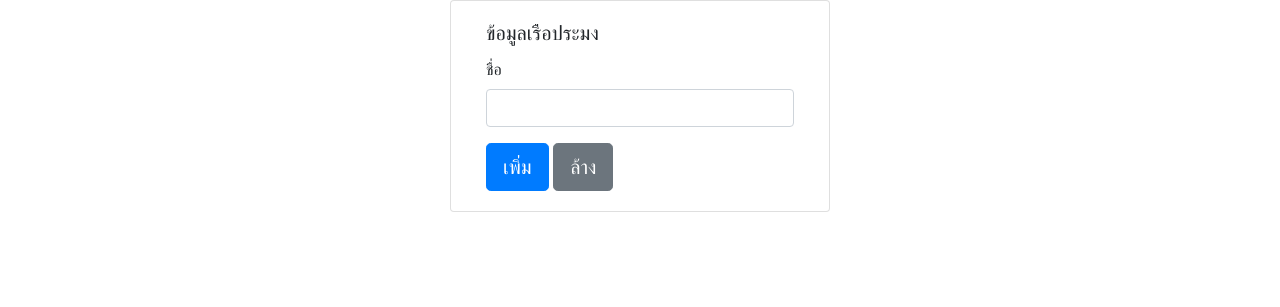
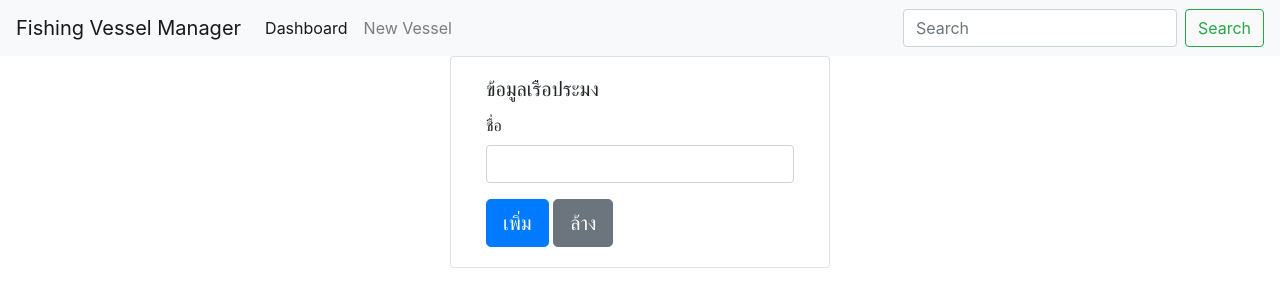
Before and after one commit to bittersweet95/my-code-igniter, a CodeIgniter app: page /app/index.php/fishingvessel/new in a window 1280 px wide. Shown: the top 307 px of the page. Run offline with CodeIgniter, Linux system fonts and the light colour scheme.

Commit message:
เพิ่ม nav bar menu ที่ส่วนหัวเว็บ

```diff
--- a/application/views/header.php
+++ b/application/views/header.php
@@ -8,4 +8,25 @@
     <title>Fishing Vessel</title>
 </head>
 <body>
-    <div class="container">
+<nav class="navbar navbar-expand-lg navbar-light bg-light">
+  <a class="navbar-brand" href="#">Fishing Vessel Manager</a>
+  <button class="navbar-toggler" type="button" data-toggle="collapse" data-target="#navbarSupportedContent" aria-controls="navbarSupportedContent" aria-expanded="false" aria-label="Toggle navigation">
+    <span class="navbar-toggler-icon"></span>
+  </button>
+
+  <div class="collapse navbar-collapse" id="navbarSupportedContent">
+    <ul class="navbar-nav mr-auto">
+      <li class="nav-item active">
+        <a class="nav-link" href="#">Dashboard <span class="sr-only">(current)</span></a>
+      </li>
+      <li class="nav-item">
+        <a class="nav-link" href="#">New Vessel</a>
+      </li>
+    </ul>
+    <form class="form-inline my-2 my-lg-0">
+      <input class="form-control mr-sm-2" type="search" placeholder="Search" aria-label="Search">
+      <button class="btn btn-outline-success my-2 my-sm-0" type="submit">Search</button>
+    </form>
+  </div>
+</nav>
+<div class="container">
```
